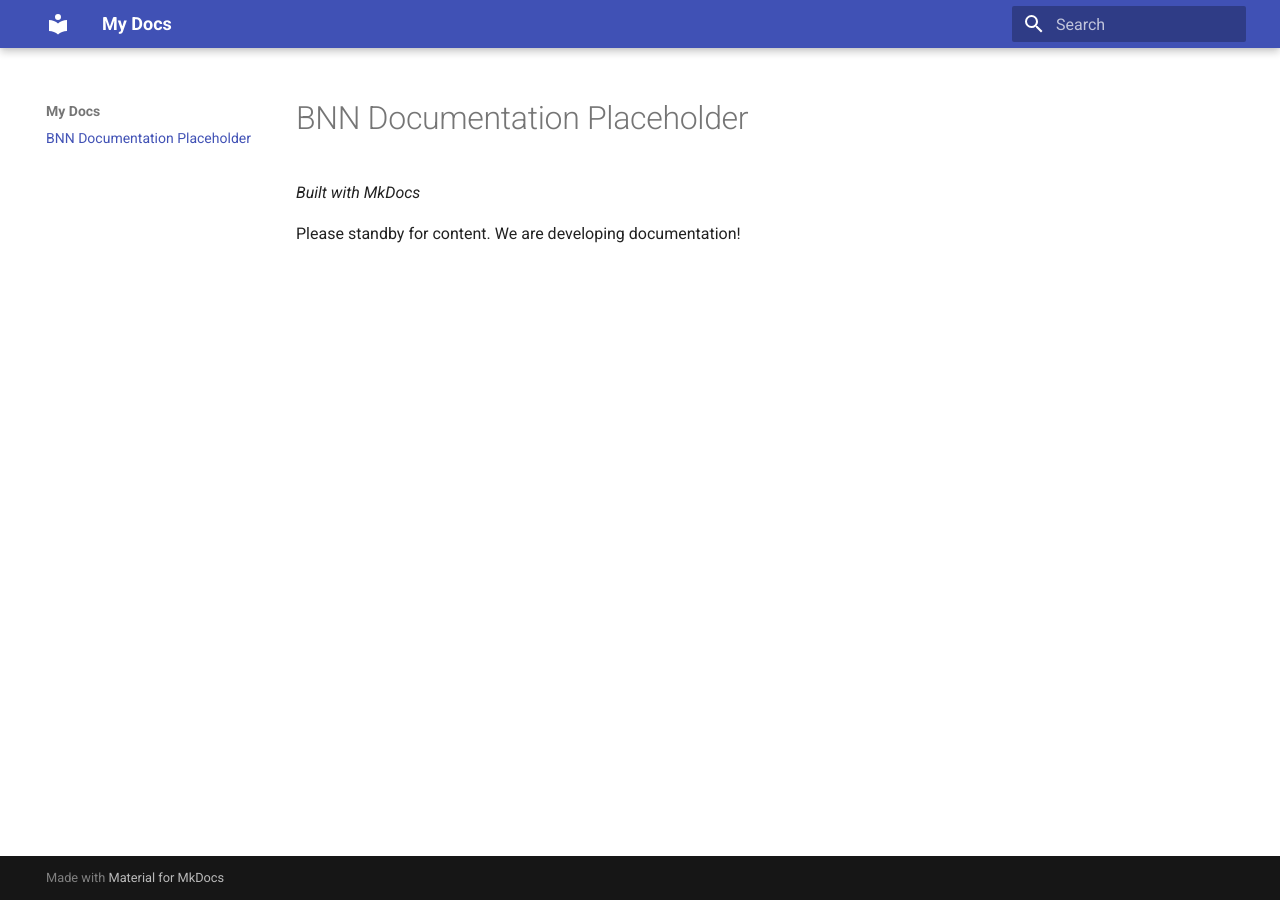
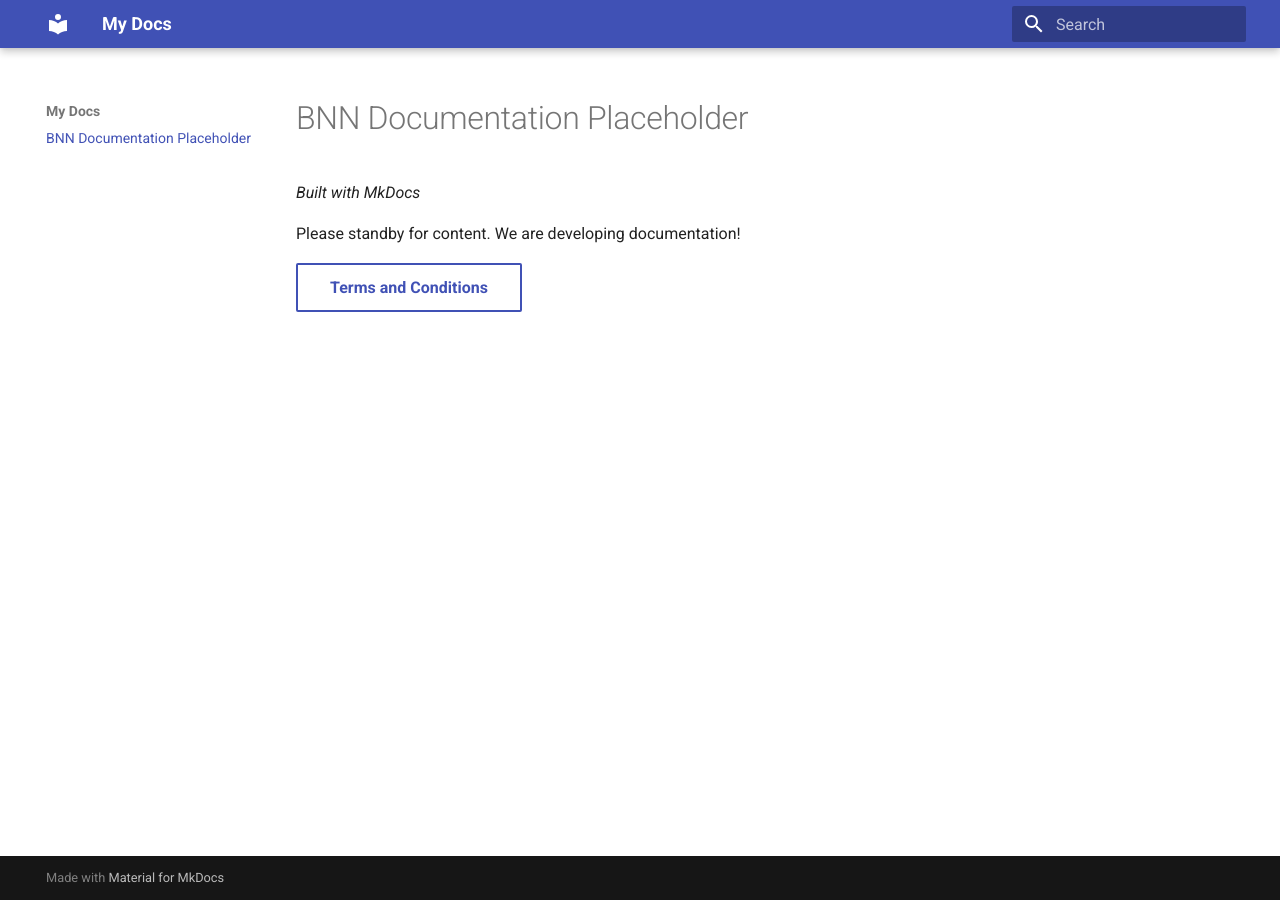
Before and after one commit to Valastiri/test-mk, an MkDocs documentation site: the page built from docs/index.md, in a window 1280 px wide. Built offline with MkDocs 1.6.1 and Material for MkDocs 9.7.7, drawn with Linux system fonts in a browser that asks for light colours.

Commit message:
implement basic button

```diff
--- a/docs/index.md
+++ b/docs/index.md
@@ -3,3 +3,5 @@
 *Built with MkDocs*
 
 Please standby for content. We are developing documentation!
+
+[Terms and Conditions](#){ .md-button }
```
